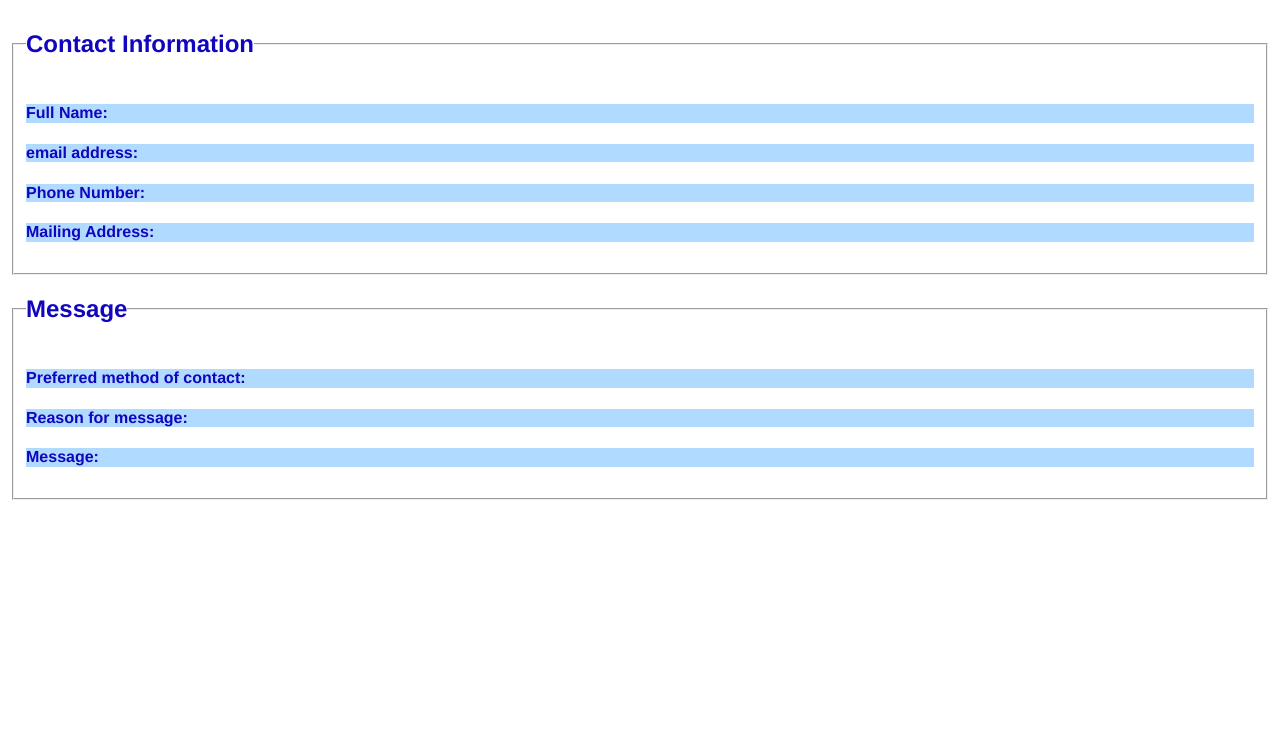
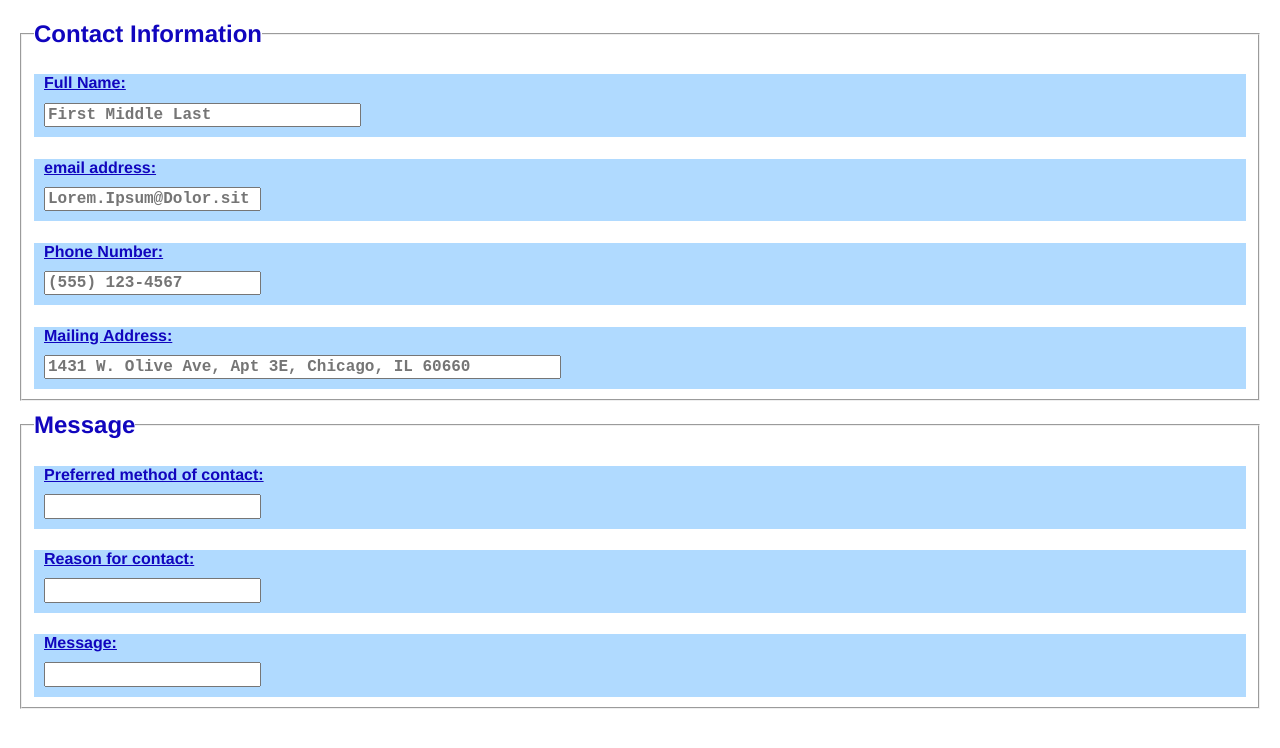
Before and after one commit to BenTerpstra/HTML-email-form-practice, a plain HTML site: page HTML-email-form-practice.html in a window 1280 px wide. Drawn offline with nearby package versions, Linux system fonts and the light colour scheme.

Commit message:
Updated styling, added placeholder text

```diff
--- a/HTML-email-form-practice.html
+++ b/HTML-email-form-practice.html
@@ -25,18 +25,44 @@
             <!-- Form for name **required -->
                 <div>
                     <label for="name"><h4>Full Name:</h4></label> <!--default "First Middle Last"-->
+                    <input
+                        id="name"
+                        type="text"
+                        name="name"
+                        placeholder="First Middle Last"
+                        size="30"
+                    />
                 </div>
             <!-- Form for email **required -->
                 <div>
                     <label for="email"><h4>email address:</h4></label> <!--default "Lorem@Ipsum.Dolor"-->
+                    <input
+                        id="email"
+                        type="text"
+                        name="email"
+                        placeholder="Lorem.Ipsum@Dolor.sit"
+                    />
                 </div>
             <!-- Form for phone number **optional -->
                 <div>
                     <label for="phone"><h4>Phone Number:</h4></label>
+                    <input
+                        id="phone"
+                        type="text"
+                        name="phone"
+                        placeholder="(555) 123-4567"
+                    />
                 </div>
             <!-- Form for location **optional -->
                 <div>
                     <label for="address"><h4>Mailing Address:</h4></label>
+                    <input
+                        id=""
+                        type=""
+                        name=""
+                        placeholder="1431 W. Olive Ave, Apt 3E, Chicago, IL 60660"
+                        size="50"
+                    />
                 </div>
             </fieldset>
 <!-- Message fieldset -->
@@ -45,14 +71,32 @@
             <!-- Radio buttons for preferred method of response **optional, default 'general' -->
                 <div>
                     <label for="method"><h4>Preferred method of contact:</h4></label>
+                    <input
+                        id=""
+                        type=""
+                        name=""
+                        placeholder=""
+                    />
                 </div>
             <!-- Dropdown menu for type of (or reason for) message **optional, default email -->
                 <div>
-                    <label for="reason"><h4>Reason for message:</h4></label>
+                    <label for="reason"><h4>Reason for contact:</h4></label>
+                    <input
+                        id=""
+                        type=""
+                        name=""
+                        placeholder=""
+                    />
                 </div>
             <!-- Form for message **required -->
                 <div>
                     <label for="message"><h4>Message:</h4></label>
+                    <input
+                        id=""
+                        type=""
+                        name=""
+                        placeholder=""
+                    />
                 </div>
             </fieldset>
 
--- a/style.css
+++ b/style.css
@@ -2,16 +2,24 @@ h2 {
     font-family: 'Franklin Gothic Medium', 'Arial Narrow', Arial, sans-serif;
     color: #1105be;
     font-weight: bolder;
+    margin: 0px 0px 0px 0px;
 }
 
 h4 {
     font-family: 'Franklin Gothic Medium', 'Arial Narrow', Arial, sans-serif;
     color: #1105be;
     font-weight: bold;
+    margin-left: 10px;
+    margin-bottom: 0px;
+    text-decoration: underline;
 }
 
 h5 {
 
+}
+
+fieldset {
+    margin: 10px 10px 10px 10px;
 }
 
 body {
@@ -22,7 +30,8 @@ body {
 input {
     margin: 10px;
     font-family: 'Courier New', Courier, monospace;
-    color: #2060e9;
+    color: #1a5dec;
+    font-weight: 900;
 }
 
 div {
@@ -30,6 +39,10 @@ div {
 
 }
 
+.div-dbl {
+
+}
+
 .div-message {
 
 }
```
